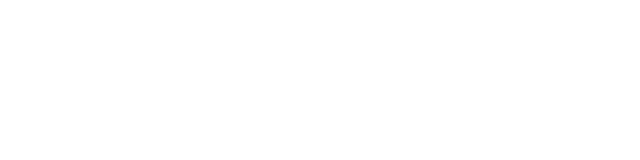
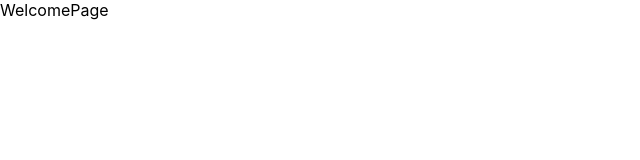
Before and after one commit to Manjulavignesh/MailBoxClient, a React (Create React App) app: page /WelcomePage in a window 1280 px wide. Before the commit this address had no page. Shown: the top 160 px of the page, without its empty margins (0-640 px from the left). Built offline with nearby package versions, Linux system fonts and the light colour scheme.

Commit message:
addingWelcomePage

```diff
--- a/src/App.js
+++ b/src/App.js
@@ -1,12 +1,14 @@
 import './App.css';
 import { BrowserRouter, Route, Routes } from 'react-router-dom';
 import Login from './Components/Login';
+import WelcomePage from './Components/WelcomePage';
 
 function App() {
   return (
     <BrowserRouter>
     <Routes>
       <Route path='/'element={<Login/>}/>
+      <Route path="/WelcomePage" element={<WelcomePage/>}/>
     </Routes>
     </BrowserRouter>
   );
--- a/src/Components/Login.js
+++ b/src/Components/Login.js
@@ -1,6 +1,8 @@
 import { useRef, useState } from "react";
 import { Card, Navbar } from "react-bootstrap";
+import { useNavigate } from "react-router-dom";
 const Login = () => {
+    const navigate=useNavigate();
   const [newUser, setNewUser] = useState(false);
   const emailInput = useRef();
   const passwordInput = useRef();
@@ -64,6 +66,7 @@ const Login = () => {
       )
         .then((res) => {
           if (res.ok) {
+            navigate("/WelcomePage")
         return res.json();
           } else {
             return res.json().then((data) => {
@@ -74,7 +77,7 @@ const Login = () => {
           }
         })
         .then((data) => {
-          console.log("signedUp successfully")
+          localStorage.setItem("token",data.idToken)
         })
         .catch((err) => {
           alert(err.message);
--- /dev/null
+++ b/src/Components/WelcomePage.js
@@ -0,0 +1,9 @@
+import React from 'react'
+
+const WelcomePage = () => {
+  return (
+    <div>WelcomePage</div>
+  )
+}
+
+export default WelcomePage
```
